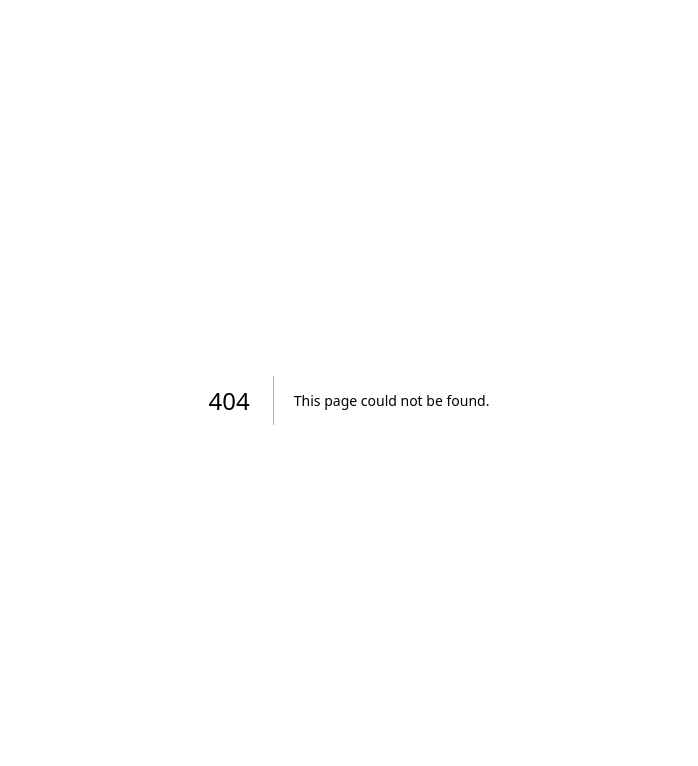
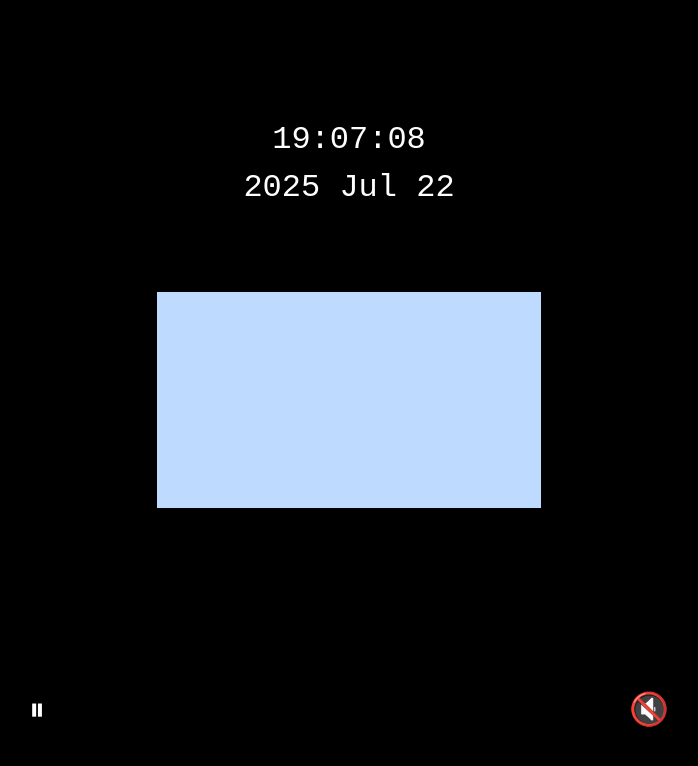
Before and after one commit to CeeDyyy/youtube-remote, a Next.js app in the folder nextjs/: page /player in a window 1280 px wide. Before the commit this address had no page. Shown: the top 766 px of the page, without its empty margins (291-989 px from the left). Built offline with nearby package versions, Linux system fonts and the light colour scheme; no server answers.

Commit message:
1.2 - More Controls

```diff
--- /dev/null
+++ b/nextjs/src/app/player/page.tsx
@@ -0,0 +1,136 @@
+'use client'
+
+import { useEffect, useRef, useState } from 'react';
+import Display from '../../components/display';
+
+export default function Home() {
+    const ws = useRef(null);
+
+    // Replace with your PC's LAN address!
+    const serverUrl = "wss://ytr-serv.maisonsoftware.app";
+
+    useEffect(() => {
+        ws.current = new WebSocket(serverUrl);
+        return () => {
+            ws.current?.close();
+        };
+    }, [serverUrl]);
+
+    function send(msg: string) {
+        ws.current?.send(msg);
+    }
+
+    const scrollMid = 100000;
+    const scrollStep = 10; // Sensitivity: how much scroll counts as one tick
+    const [upCount, setUpCount] = useState(0);
+    const [downCount, setDownCount] = useState(0);
+
+    const upTimerRef = useRef<NodeJS.Timeout | null>(null);
+    const downTimerRef = useRef<NodeJS.Timeout | null>(null);
+
+    // Function A (scroll up)
+    const onScrollUp = () => {
+        console.log('Function A: Scroll Up');
+        setUpCount(prev => prev + 1);
+        send("backward");
+        if (upTimerRef.current) clearTimeout(upTimerRef.current);
+        upTimerRef.current = setTimeout(() => setUpCount(0), 800); // Hide after 800ms
+    };
+
+    // Function B (scroll down)
+    const onScrollDown = () => {
+        console.log('Function B: Scroll Down');
+        setDownCount(prev => prev + 1);
+        send("forward");
+        if (downTimerRef.current) clearTimeout(downTimerRef.current);
+        downTimerRef.current = setTimeout(() => setDownCount(0), 800); // Hide after 800ms
+    };
+
+    useEffect(() => {
+        window.scrollTo(0, scrollMid);
+
+        const handleScroll = () => {
+            const delta = window.scrollY - scrollMid;
+
+            if (delta <= -scrollStep) {
+                onScrollUp();
+            } else if (delta >= scrollStep) {
+                onScrollDown();
+            }
+
+            window.scrollTo(0, scrollMid); // Reset scroll position
+        };
+
+        window.addEventListener('scroll', handleScroll, { passive: true });
+
+        return () => {
+            window.removeEventListener('scroll', handleScroll);
+        };
+    }, []);
+
+    const [isPause, setIsPause] = useState(false);
+    const [isMute, setIsMute] = useState(false);
+
+    return (
+        <div style={styles.page}>
+            <div style={styles.spacer} />
+            <Display />
+            <div style={{ ...styles.counter, bottom: '5%', width: '50%', display: 'flex', justifyContent: 'space-between' }}>
+                <button
+                    onClick={() => isPause ?
+                        (
+                            send("play"),
+                            setIsPause(false)
+                        ) : (
+                            send("pause"),
+                            setIsPause(true)
+                        )
+                    }
+                >
+                    {isPause ? "▶️" : "⏸"}
+                </button>
+                <button
+                    onClick={() => isMute ?
+                        (
+                            send("unmute"),
+                            setIsMute(false)
+                        ) : (
+                            send("mute"),
+                            setIsMute(true)
+                        )
+                    }
+                >
+                    {isMute ? "🔊" : "🔇"}
+                </button>
+            </div>
+            {upCount > 0 && (
+                <div style={{ ...styles.counter }}>-{upCount}</div>
+            )}
+            {downCount > 0 && (
+                <div style={{ ...styles.counter }}>+{downCount}</div>
+            )}
+        </div>
+    );
+}
+
+const styles = {
+    page: {
+        height: '200000px',
+        backgroundColor: '#000',
+        fontFamily: 'monospace',
+        position: 'relative' as const,
+    },
+    spacer: {
+        height: '200000px',
+    },
+    counter: {
+        position: 'fixed' as const,
+        bottom: '5%',  // top: '50%',
+        left: '50%',
+        transform: 'translate(-50%, -50%)',
+        fontSize: '2rem', // fontSize: '4rem',
+        zIndex: 999,
+        transition: 'opacity 0.2s',
+        color: 'white',
+    },
+};
--- /dev/null
+++ b/nextjs/src/components/clock.js
@@ -0,0 +1,31 @@
+// app/components/Clock.js (or use in your preferred folder)
+'use client'
+
+import { useEffect, useState } from 'react'
+
+export default function Clock() {
+    const [now, setNow] = useState(new Date())
+
+    useEffect(() => {
+        const timer = setInterval(() => setNow(new Date()), 1000)
+        return () => clearInterval(timer)
+    }, [])
+
+    const pad = (n) => String(n).padStart(2, '0')
+    const months = ['Jan', 'Feb', 'Mar', 'Apr', 'May', 'Jun',
+        'Jul', 'Aug', 'Sep', 'Oct', 'Nov', 'Dec']
+
+    const HH = pad(now.getHours())
+    const MM = pad(now.getMinutes())
+    const SS = pad(now.getSeconds())
+    const YYYY = now.getFullYear()
+    const MMM = months[now.getMonth()]
+    const DD = pad(now.getDate())
+
+    return (
+        <div className="text-center">
+            <p>{HH}:{MM}:{SS}</p>
+            <p>{YYYY} {MMM} {DD}</p>
+        </div>
+    )
+}
--- /dev/null
+++ b/nextjs/src/components/display.js
@@ -0,0 +1,46 @@
+'use client'
+
+import Clock from './clock';
+
+export default function Display() {
+
+  return (
+    <div style={styles.box}>
+      <div style={{ position: 'relative', width: '100vw', height: '100vh' }}>
+        <div style={styles.middle}>
+          <div className="w-[384px] h-[216px] bg-blue-200">
+
+          </div>
+        </div>
+        <div style={styles.upper}>
+          <Clock />
+        </div>
+      </div>
+    </div>
+  )
+}
+
+const styles = {
+  box: {
+    position: 'fixed',
+    top: '50%',
+    left: '50%',
+    transform: 'translate(-50%, -50%)',
+    fontSize: '2rem',
+    zIndex: 999,
+    transition: 'opacity 0.2s',
+    color: 'white'
+  },
+  middle: {
+    position: 'absolute',
+    top: '50%',
+    left: '50%',
+    transform: 'translate(-50%, -50%)',
+  },
+  upper: {
+    position: 'absolute',
+    top: '29%',
+    left: '50%',
+    transform: 'translate(-50%, calc(-100% - 20px))',
+  },
+};
```
Also changed, not shown: 1 other file (tests, documents, lock files or other folders).
